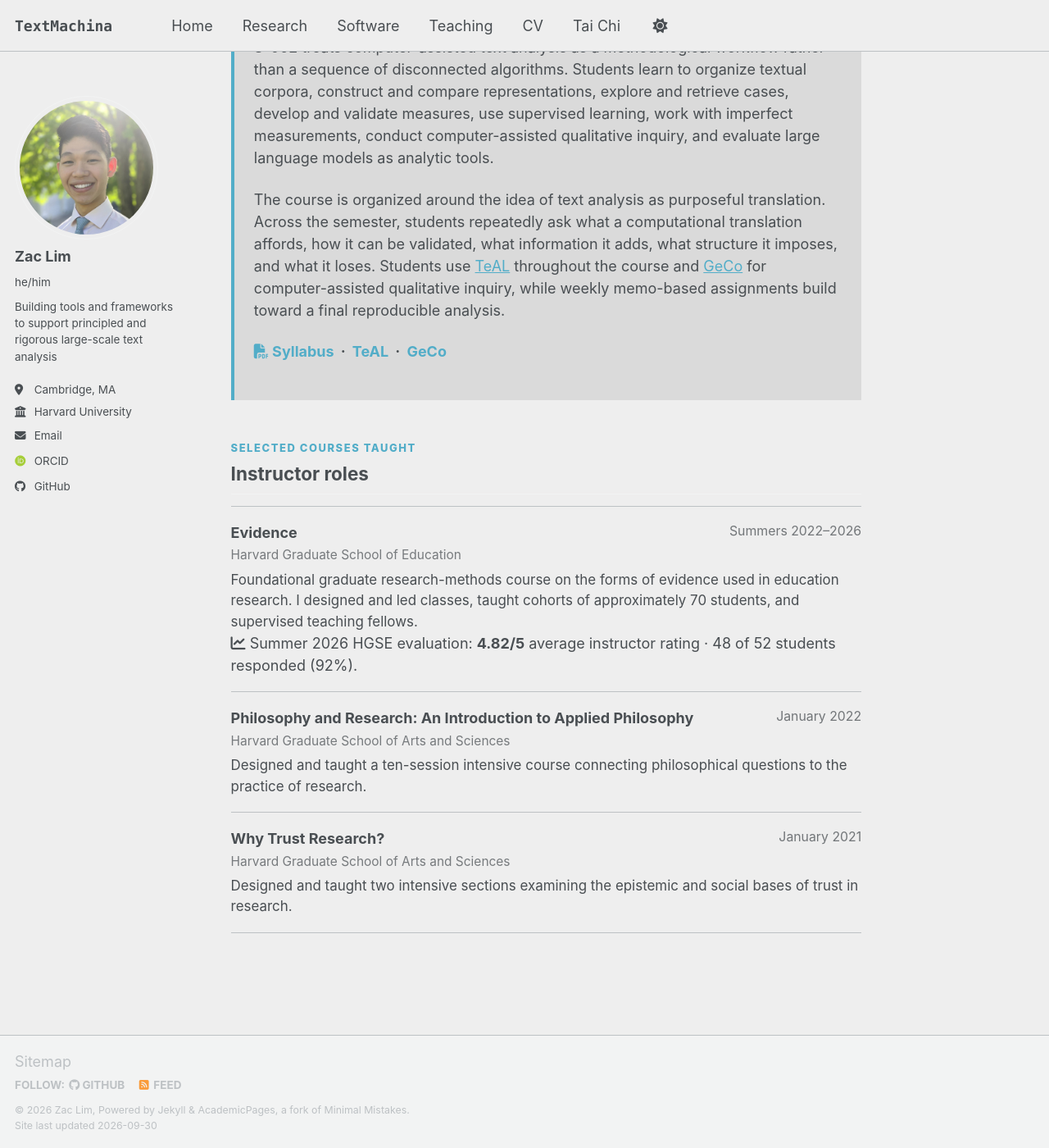
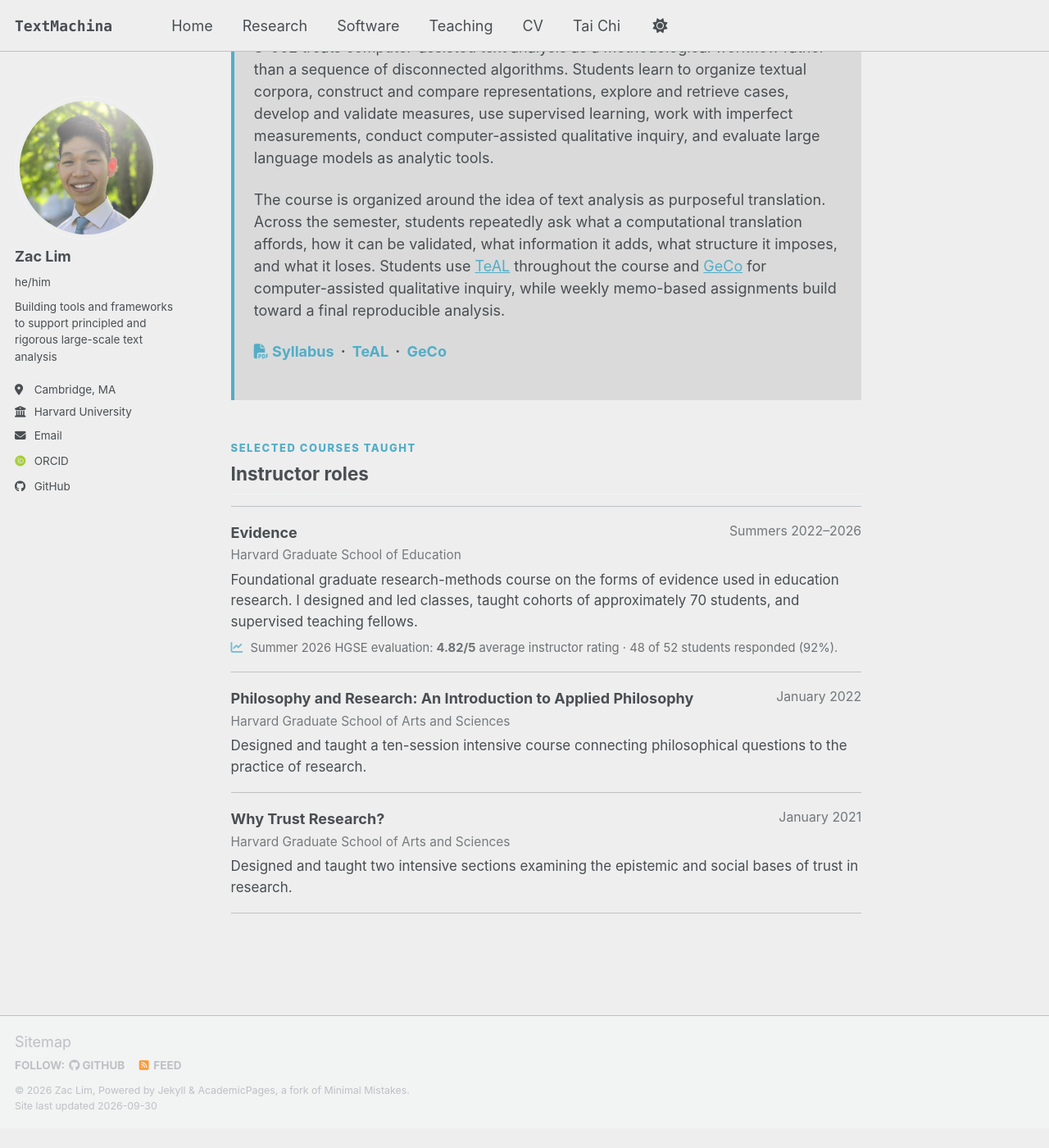
Before and after one commit to zacthinks/zacthinks.github.io, a Jekyll site: the page built from _pages/teaching.html, in a window 1280 px wide and 1400 px high, scrolled down 449 px. Shown: the whole window at 82% size. Built offline with Jekyll 4.4.1, drawn with Linux system fonts in a browser that asks for light colours; some web fonts are replaced; a script bundle is joined from its source files by our own code; library files that are not in the unit come from our copies; after the commit the page ends 1825 px from its top, so only the background shows below that.

Commit message:
Style teaching evaluation note

```diff
--- a/assets/css/main.scss
+++ b/assets/css/main.scss
@@ -867,6 +867,18 @@
   line-height: 1.5;
 }
 
+.teaching-course__eval {
+  margin-top: 0.45rem;
+  font-family: $sans-serif;
+  font-size: 0.82em;
+  opacity: 0.78;
+}
+
+.teaching-course__eval i {
+  margin-right: 0.28rem;
+  color: var(--global-link-color);
+}
+
 @media (max-width: 650px) {
   .teaching-feature {
     padding: 1rem;
```
